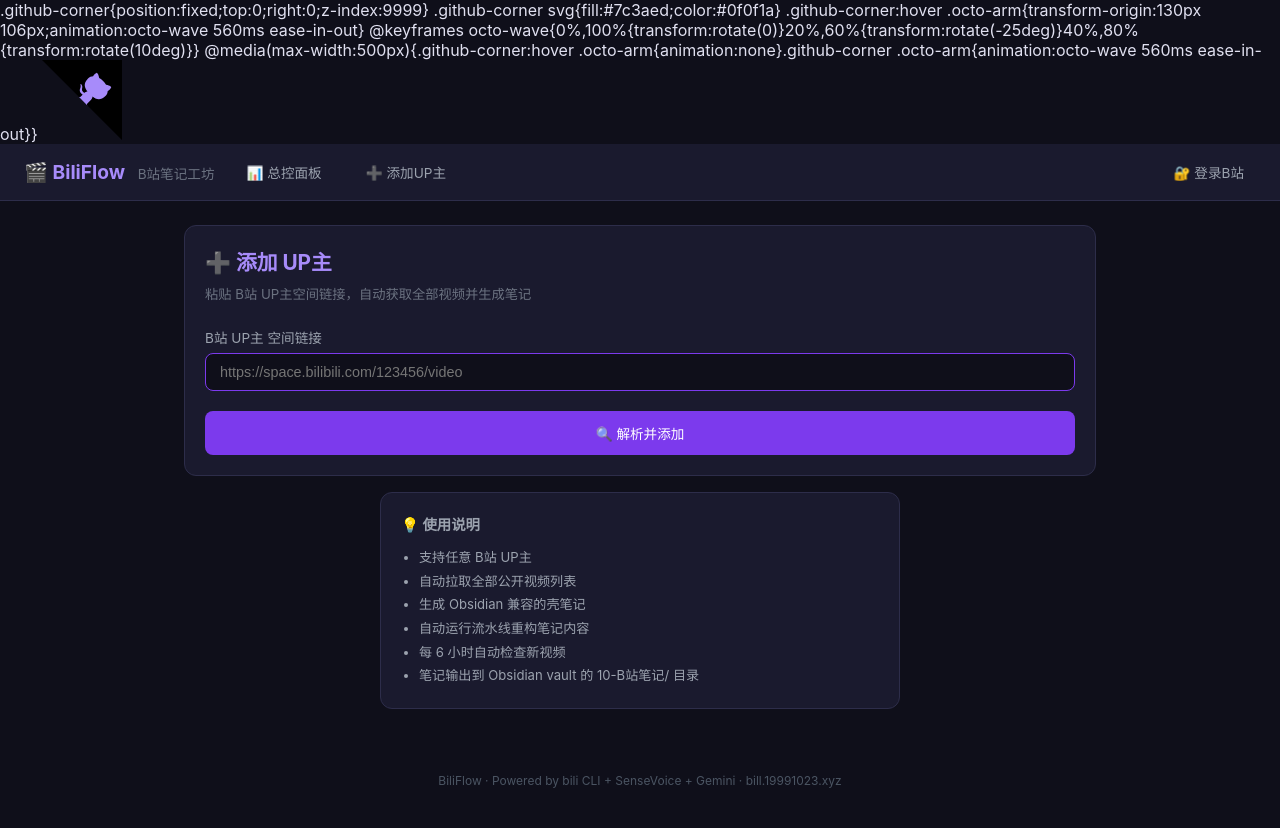
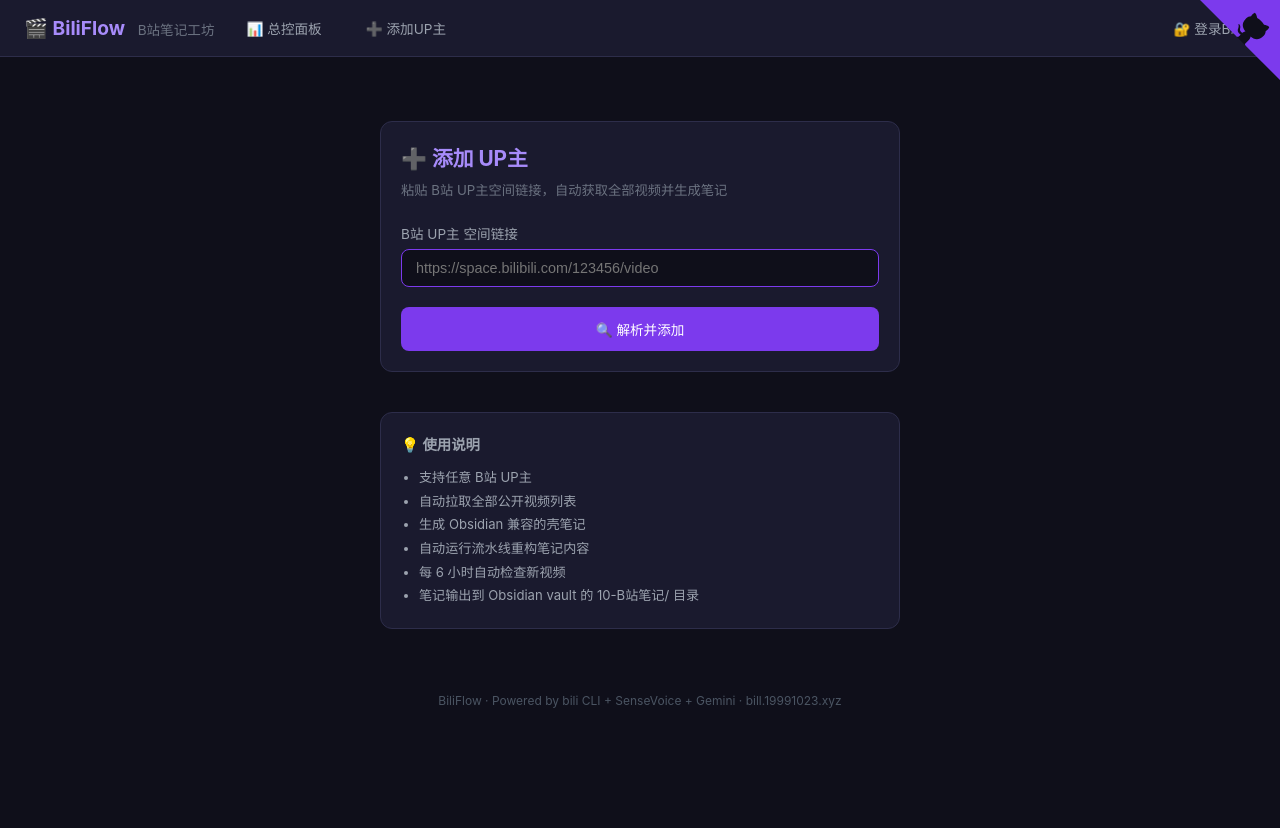
Before and after one commit to huaiyinx/biliflow, a FastAPI app: page /add in a window 1280 px wide. After the commit the page ends 708 px from the top, so only its background shows below. Run offline with FastAPI, Linux system fonts and the light colour scheme; parts of the project's set-up code (start-up, migrations or seed data) failed here and were passed over.

Commit message:
🐙 修复 GitHub 角标 CSS 位置：extra_head 移到 style 标签外

```diff
--- a/app/templates/base.html
+++ b/app/templates/base.html
@@ -35,13 +35,13 @@
 input:focus{outline:none;border-color:#7c3aed}
 footer{text-align:center;padding:40px 24px;color:#4b5563;font-size:.75rem}
 @media(max-width:600px){.container{padding:12px}nav{padding:10px 12px;gap:12px}}
-{% block extra_head %}{% endblock %}
 .github-corner{position:fixed;top:0;right:0;z-index:9999}
 .github-corner svg{fill:#7c3aed;color:#0f0f1a}
 .github-corner:hover .octo-arm{transform-origin:130px 106px;animation:octo-wave 560ms ease-in-out}
 @keyframes octo-wave{0%,100%{transform:rotate(0)}20%,60%{transform:rotate(-25deg)}40%,80%{transform:rotate(10deg)}}
 @media(max-width:500px){.github-corner:hover .octo-arm{animation:none}.github-corner .octo-arm{animation:octo-wave 560ms ease-in-out}}
 </style>
+{% block extra_head %}{% endblock %}
 </head>
 <body>
 <a href="https://github.com/huaiyinx/biliflow" class="github-corner" target="_blank" title="GitHub">
```
